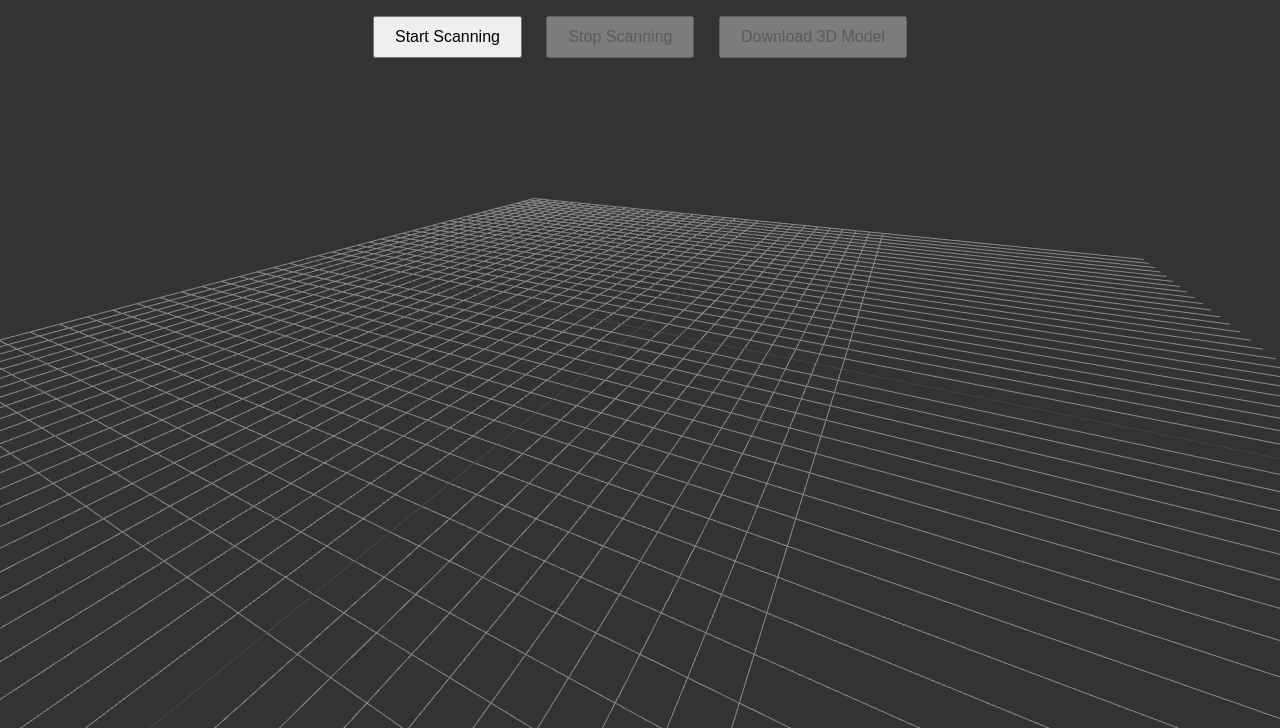
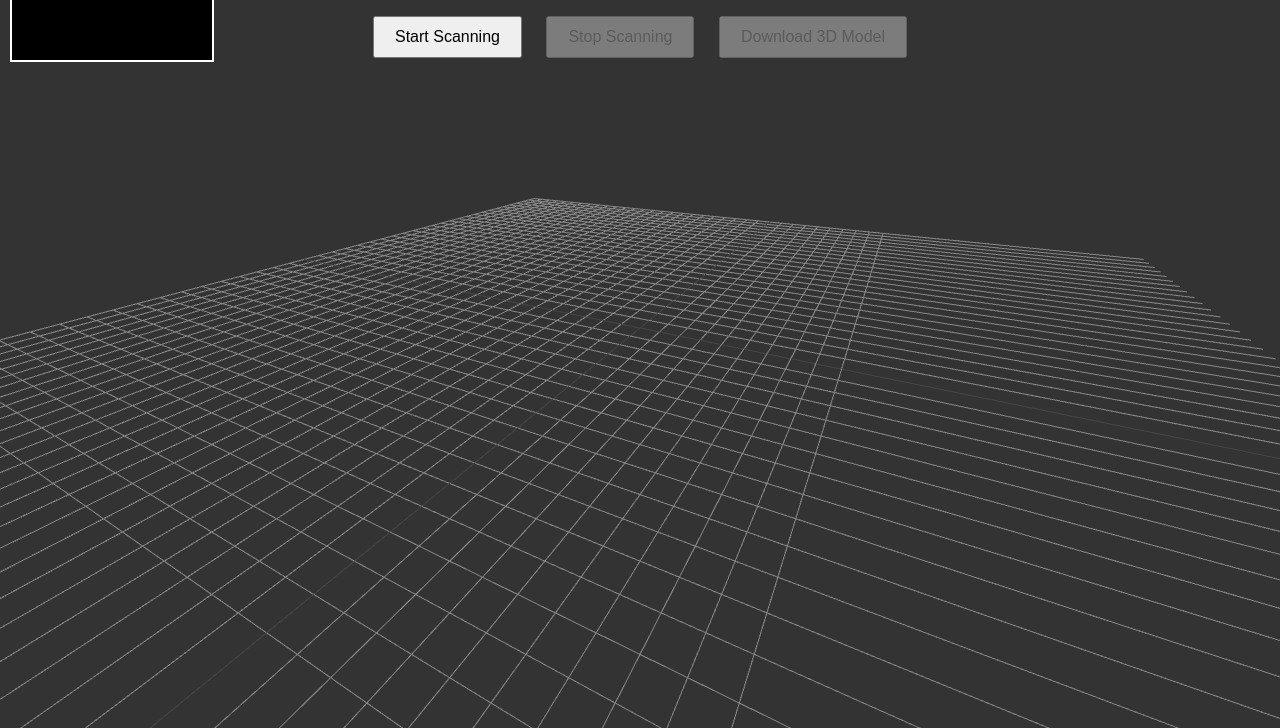
Before and after one commit to devincorumisok/Ar-iphone, a plain HTML site: page index.html in a window 1280 px wide. Shown: the part 72-800 px from the top of the page. Drawn offline with nearby package versions, Linux system fonts and the light colour scheme.

Commit message:
Update styles.css

```diff
--- a/styles.css
+++ b/styles.css
@@ -37,3 +37,21 @@ canvas {
     height: 100%;
     display: block;
 }
+
+/* Camera Preview */
+#camera-view {
+    position: absolute;
+    top: 10px;
+    left: 10px;
+    width: 200px;
+    height: 120px;
+    border: 2px solid white;
+    background-color: black;
+    z-index: 10;
+}
+
+#camera-feed {
+    width: 100%;
+    height: 100%;
+    object-fit: cover;
+}
```
